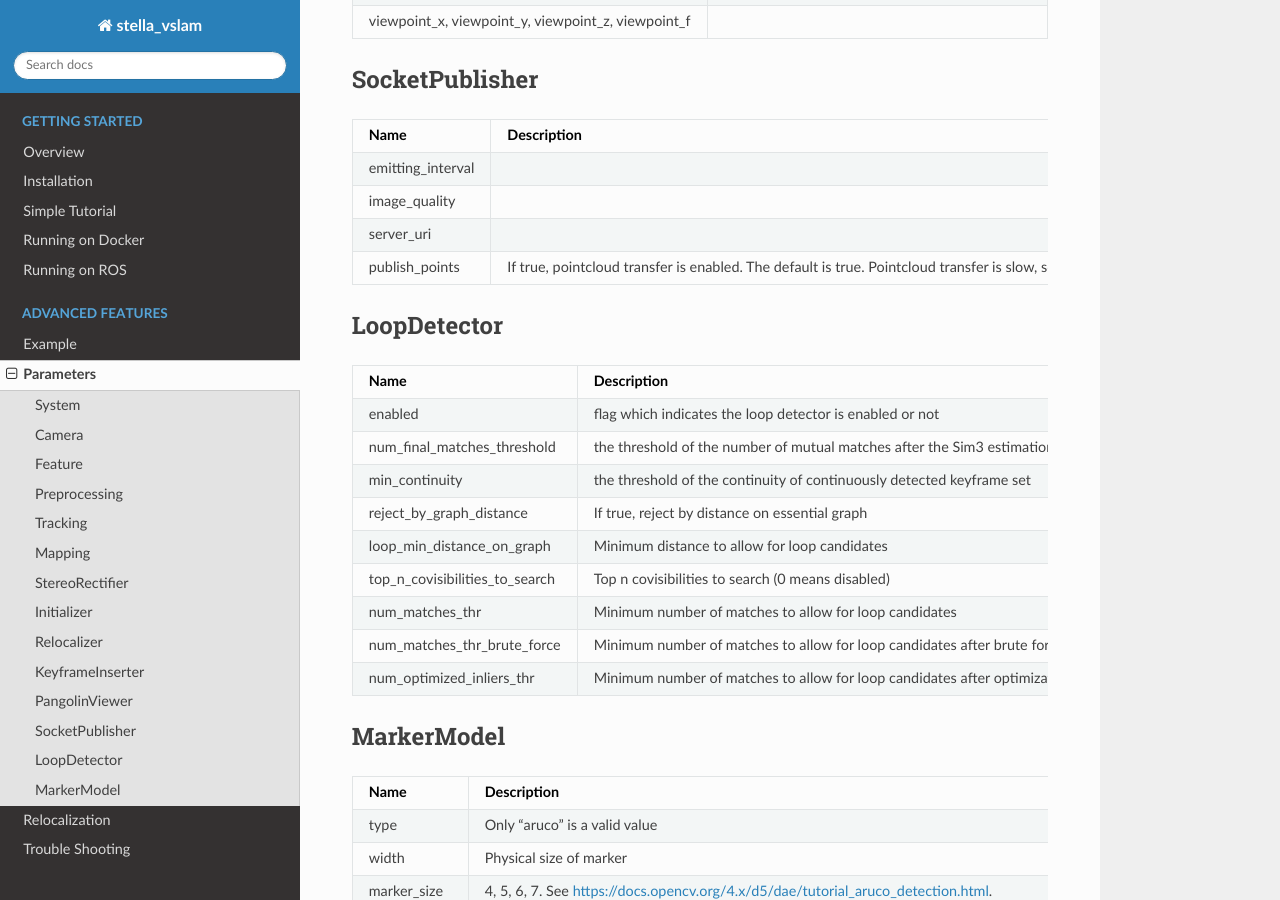
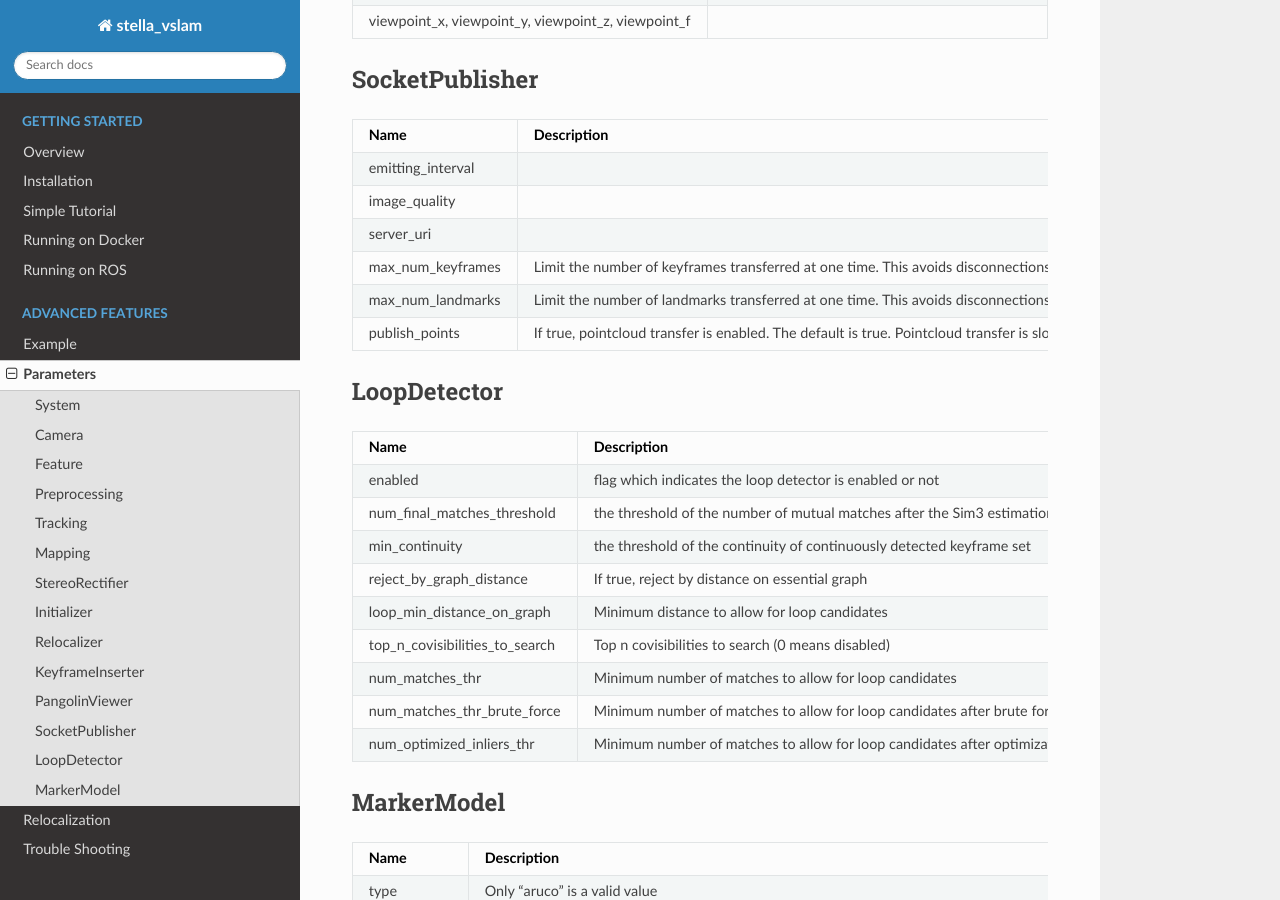
Before and after one commit to stella-cv/docs, a Sphinx documentation site: the page built from docs/parameters.rst, in a window 1280 px wide and 900 px high, scrolled down 3463 px. Built offline with Sphinx 7.4.7 and the Read the Docs theme 2.0.0, drawn with Linux system fonts in a browser that asks for light colours.

Commit message:
Add SocketPublisher::max_num_keyframes, SocketPublisher::max_num_landmarks

```diff
--- a/docs/parameters.rst
+++ b/docs/parameters.rst
@@ -285,6 +285,10 @@
       -
     * - server_uri
       -
+    * - max_num_keyframes
+      - Limit the number of keyframes transferred at one time. This avoids disconnections when loading large maps.
+    * - max_num_landmarks
+      - Limit the number of landmarks transferred at one time. This avoids disconnections when loading large maps.
     * - publish_points
       - If true, pointcloud transfer is enabled. The default is true. Pointcloud transfer is slow, so disabling pointcloud transfer may be useful to improve performance of SocketViewer.
 
```
